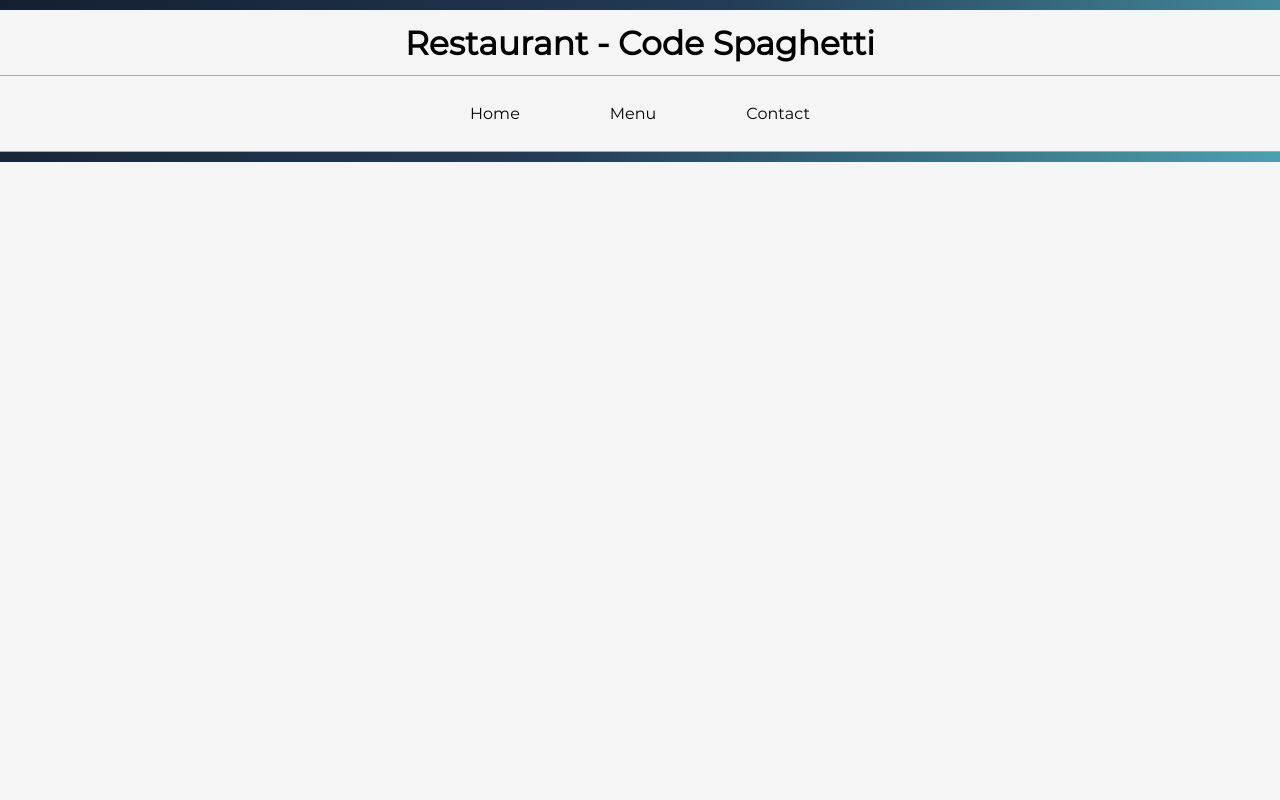
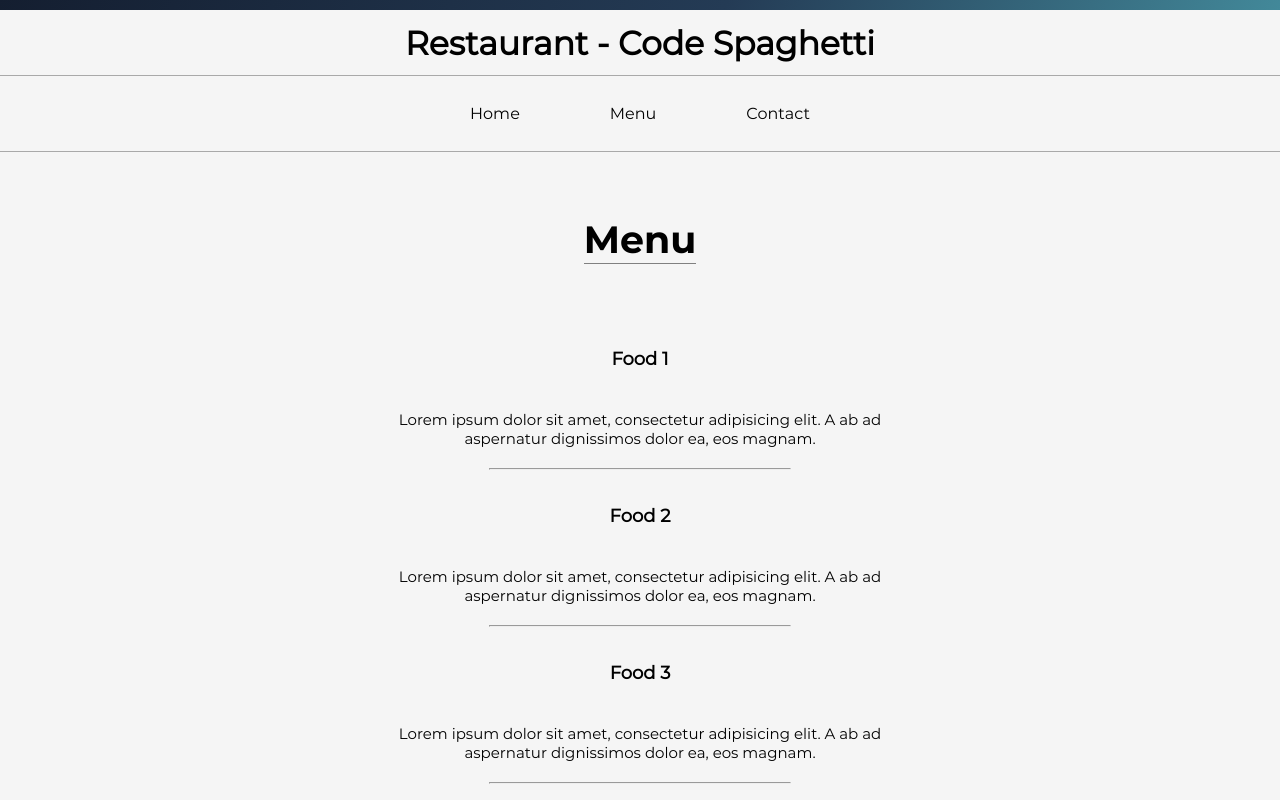
Before and after one commit to Mikadev1996/restaurant-page, a website built with webpack: page dist/index.html in a window 1280 px wide. Both pictures are taken after a click on the item "Menu". Shown: the top 800 px of the page. Built offline with nearby package versions, Linux system fonts and the light colour scheme.

Commit message:
menu html moved to js

```diff
--- a/src/home.js
+++ b/src/home.js
@@ -1,5 +1,6 @@
 
 function navBar() {
+
     const nav = document.createElement("nav");
     nav.id = "nav-bar";
 
--- a/src/index.js
+++ b/src/index.js
@@ -17,8 +17,9 @@ menu.onclick = openMenu;
 
 function openHome() {
     if (state !== "home") {
+        document.body.innerHTML = "";
         console.log("home");
-        document.body.append(body(), footer());
+        document.body.append(navBar(),body(), footer());
 
         state = "home";
         const menu = document.getElementById("menu");
@@ -29,8 +30,7 @@ function openHome() {
 function openMenu() {
     if (state !== "menu") {
         console.log("menu");
-        menuPage();
-        document.body.append(navBar());
+        document.body.append(navBar(), menuPage(), footer());
 
 
         state = "menu";
@@ -38,3 +38,9 @@ function openMenu() {
         home.onclick = openHome;
     }
 }
+
+function openContact() {
+    if (state !== "contact") {
+
+    }
+}
--- a/src/menu.js
+++ b/src/menu.js
@@ -1,6 +1,53 @@
 
 function menuPage() {
     document.body.innerHTML = "";
+
+    const main = document.createElement("main");
+    const foodMenuDiv = document.createElement("div");
+    foodMenuDiv.id = "food-menu";
+
+    const menuTitleDiv = document.createElement("div");
+    const title = document.createElement("h4");
+    title.textContent = "Menu";
+    menuTitleDiv.appendChild(title);
+
+    const foodItemDiv = document.createElement("div");
+    foodItemDiv.id = "food-items";
+
+    const foodTitle1 = document.createElement("h5");
+    foodTitle1.textContent = "Food 1";
+    foodTitle1.classList.add("food");
+
+    const foodTitle2 = document.createElement("h5");
+    foodTitle2.textContent = "Food 2";
+    foodTitle2.classList.add("food");
+
+    const foodTitle3 = document.createElement("h5");
+    foodTitle3.textContent = "Food 3";
+    foodTitle3.classList.add("food");
+
+    const foodDescription1 = document.createElement("p");
+    foodDescription1.textContent = "Lorem ipsum dolor sit amet, consectetur adipisicing elit. A ab ad aspernatur dignissimos dolor ea, eos magnam.";
+    foodDescription1.classList.add("food");
+
+    const foodDescription2 = document.createElement("p");
+    foodDescription2.textContent = "Lorem ipsum dolor sit amet, consectetur adipisicing elit. A ab ad aspernatur dignissimos dolor ea, eos magnam.";
+    foodDescription2.classList.add("food");
+
+    const foodDescription3 = document.createElement("p");
+    foodDescription3.textContent = "Lorem ipsum dolor sit amet, consectetur adipisicing elit. A ab ad aspernatur dignissimos dolor ea, eos magnam.";
+    foodDescription3.classList.add("food");
+
+    const hardRule1 = document.createElement("hr");
+    const hardRule2 = document.createElement("hr");
+    const hardRule3 = document.createElement("hr");
+    foodItemDiv.append(foodTitle1, foodDescription1, hardRule1);
+    foodItemDiv.append(foodTitle2, foodDescription2, hardRule2);
+    foodItemDiv.append(foodTitle3, foodDescription3, hardRule3);
+    foodMenuDiv.append(menuTitleDiv, foodItemDiv);
+    main.appendChild(foodMenuDiv);
+
+    return main
 }
 
 
--- a/src/style.css
+++ b/src/style.css
@@ -18,8 +18,8 @@
 }
 
 html {
-    border-bottom: 10px solid;
-    border-image: linear-gradient(139deg, #141e30, #243b55, #4CA1AF) 3
+    width: 100vw;
+    height: 100vh;
 }
 
 #nav-bar {
@@ -38,10 +38,6 @@ body {
     display: flex;
     flex-direction: column;
 
-}
-
-.content {
-    background: red;
 }
 
 .title-div {
@@ -149,6 +145,8 @@ li {
 footer {
     display: flex;
     justify-content: center;
+    border-bottom: 10px solid;
+    border-image: linear-gradient(139deg, #141e30, #243b55, #4CA1AF) 3;
 }
 
 #footer-div {
@@ -170,3 +168,53 @@ footer {
     height: 50px;
     width: 50px;
 }
+
+#food-menu {
+    padding-top: 4rem;
+    padding-bottom: 8rem;
+    width: 100vw;
+    display: flex;
+    height: 660px;
+    flex-direction: column;
+    align-items: center;
+
+    border-bottom: 1px solid darkgrey;
+
+}
+
+h4 {
+    text-align: center;
+    font-family: MontserratBold, sans-serif;
+    font-size: 38px;
+    border-bottom: 1px solid grey;
+    margin-bottom: 2rem;
+}
+
+#food-items {
+    padding-top: 2rem;
+    flex-direction: column;
+    display: flex;
+    align-items: center;
+}
+
+.food {
+    padding: 20px;
+}
+
+#food-items p {
+    max-width: 32rem;
+    text-align: center;
+    font-size: 15px;
+
+}
+
+
+hr {
+    margin-bottom: 15px;
+    width: 300px;
+}
+
+h5 {
+    font-family: Montserrat, sans-serif;
+    font-size: 18px;
+}
```
Also changed, not shown: dist/index.html, dist/main.js.
